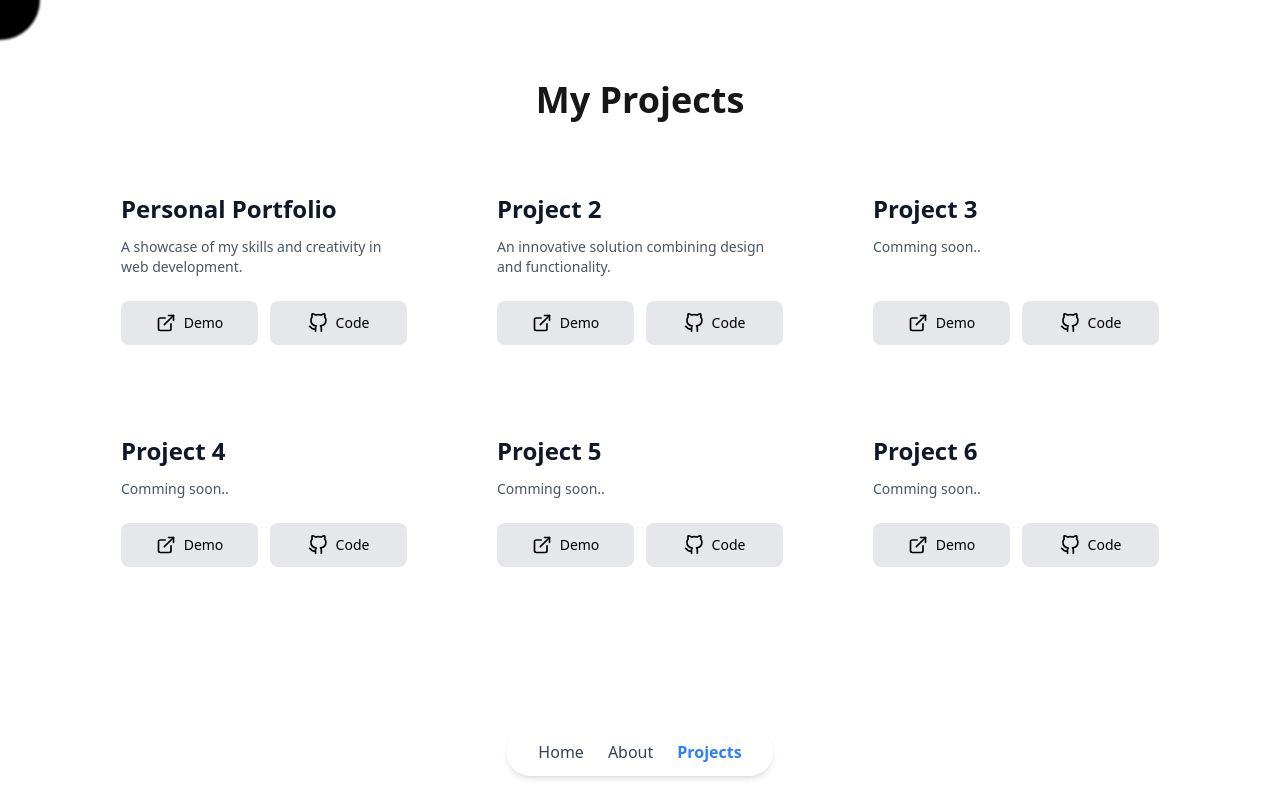
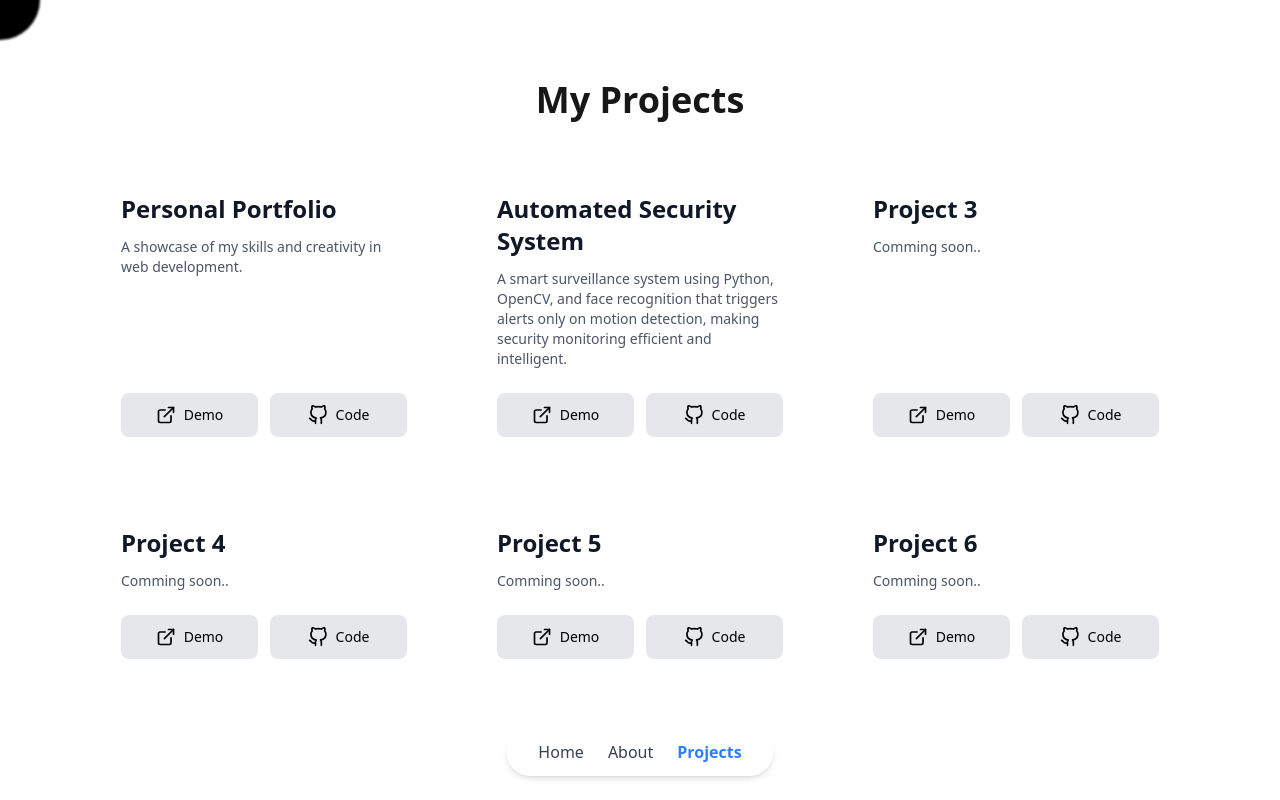
Before and after one commit to sai-unknown/personal_portfolio, a Next.js app: page /projects in a window 1280 px wide. Built offline with nearby package versions, Linux system fonts and the light colour scheme.

Commit message:
Project_2 Updated

```diff
--- a/src/app/projects/page.tsx
+++ b/src/app/projects/page.tsx
@@ -92,10 +92,10 @@ const projects = [
     },
     {
         id: 2,
-        title: "Project 2",
-        description: "An innovative solution combining design and functionality.",
-        demoUrl: "#",
-        codeUrl: "#",
+        title: "Automated Security System",
+        description: "A smart surveillance system using Python, OpenCV, and face recognition that triggers alerts only on motion detection, making security monitoring efficient and intelligent.",
+        demoUrl: "https://github.com/sai-unknown/Automated-Security-System",
+        codeUrl: "https://github.com/sai-unknown/Automated-Security-System",
     },
     {
         id: 3,
```
